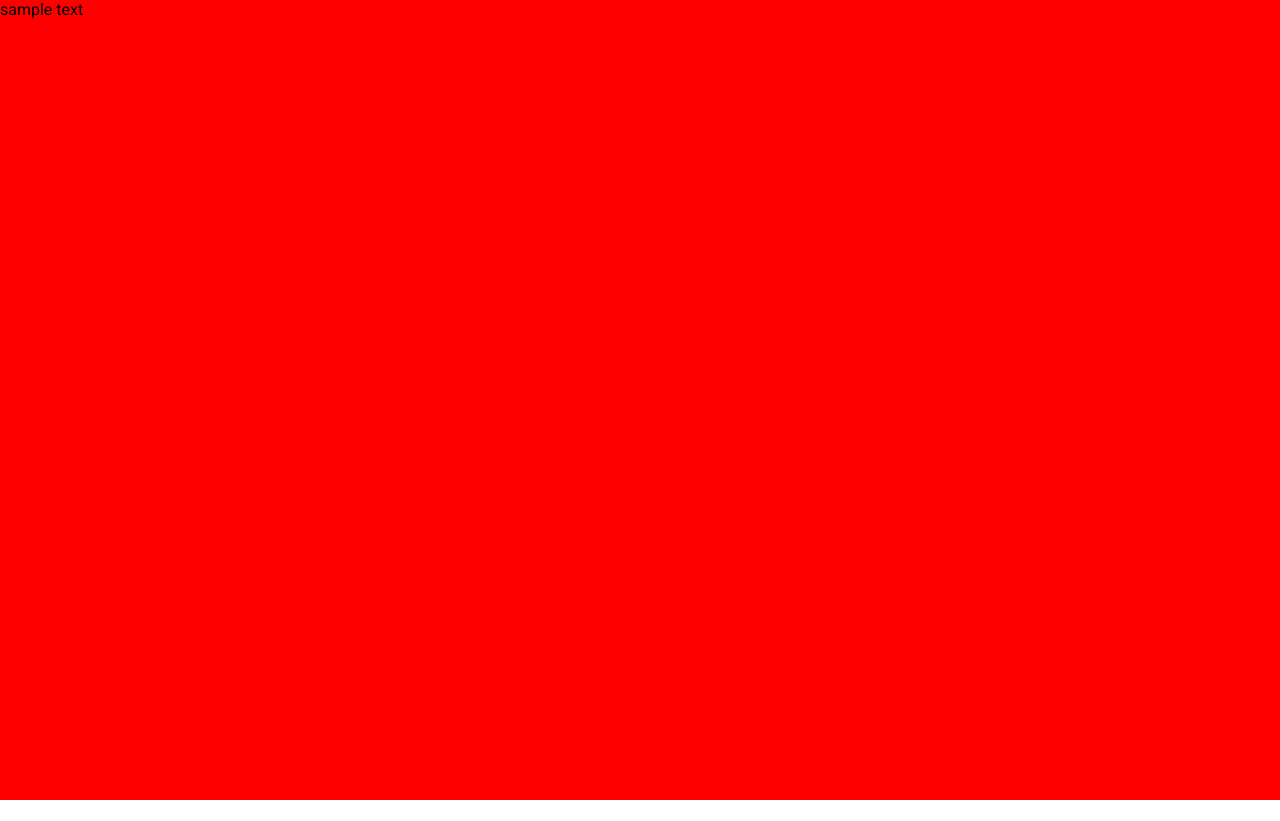
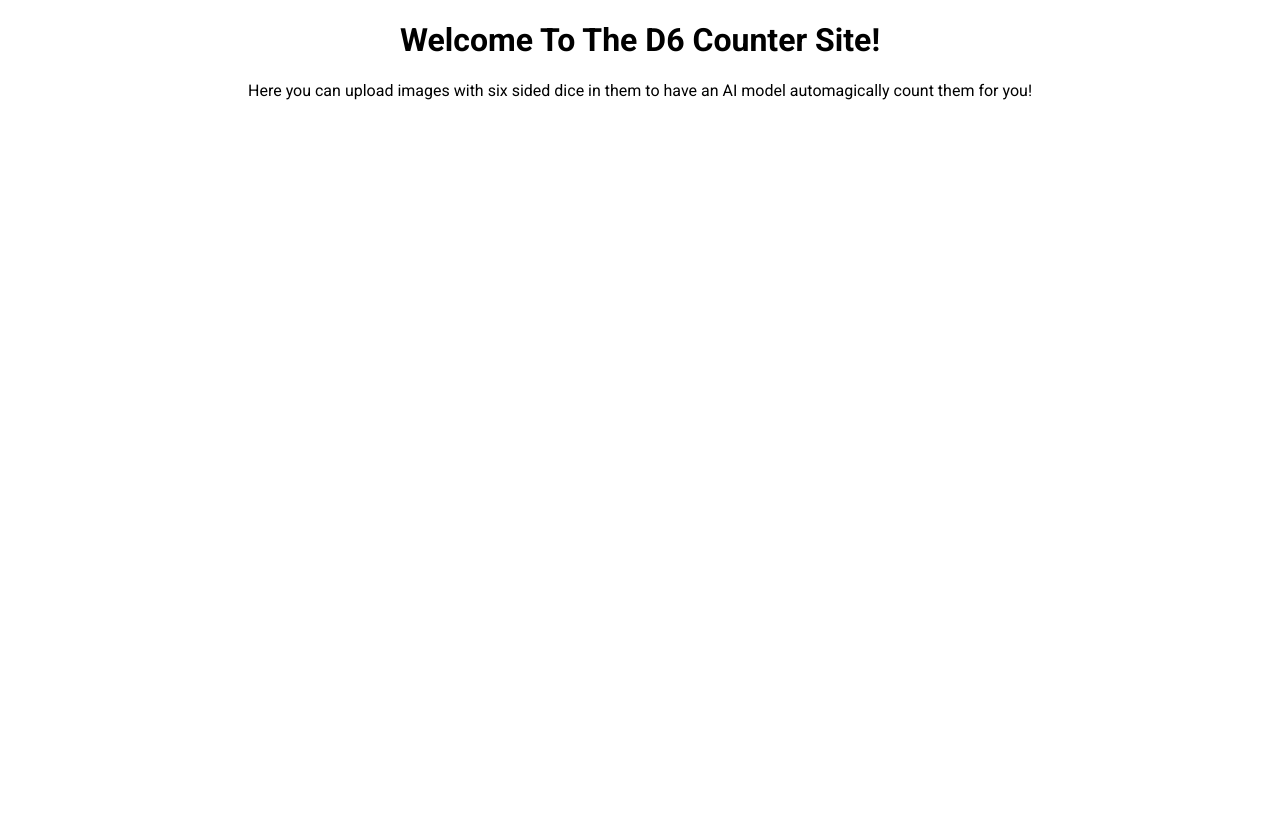
Before and after one commit to ydnamjs/d6-counter-app, a React (Create React App) app: page / in a window 1280 px wide. Before the commit the page ends 800 px from the top, so only its background shows below. Built offline with nearby package versions, Linux system fonts and the light colour scheme.

Commit message:
Added title and description

```diff
--- a/src/App.css
+++ b/src/App.css
@@ -1,5 +1,4 @@
 .app {
-	background-color: red;
 	width: 100%;
 	height: 100%;
 	max-width: 100vw;
--- a/src/App.tsx
+++ b/src/App.tsx
@@ -1,8 +1,14 @@
 import React from "react";
 import "./App.css";
+import ImageUpload from "./pages/image-upload/ImageUpload";
 
 function App() {
-	return <div className="app">sample text</div>;
+	return (
+		<div className="app">
+			<div></div>
+			<ImageUpload />
+		</div>
+	);
 }
 
 export default App;
--- a/src/index.css
+++ b/src/index.css
@@ -1,3 +1,8 @@
+:root {
+	--panel-color: #c5705d;
+	--text-color: #0c0c0c;
+}
+
 body {
 	margin: 0;
 	font-family:
--- /dev/null
+++ b/src/pages/image-upload/ImageUpload.css
@@ -0,0 +1,22 @@
+.image-upload {
+	height: 600px;
+	width: 960px;
+	max-height: 100vh;
+	max-width: 95vw;
+	margin-right: auto;
+	margin-left: auto;
+	/* background-color: blue; */
+}
+
+.image-upload h1 {
+	text-align: center;
+}
+
+.image-upload p {
+	width: 960px;
+	max-width: 95vw;
+	margin-left: auto;
+	margin-right: auto;
+	text-align: center;
+	/* background-color: red; */
+}
--- /dev/null
+++ b/src/pages/image-upload/ImageUpload.tsx
@@ -0,0 +1,16 @@
+import React from "react";
+import "./ImageUpload.css";
+
+function ImageUpload() {
+	return (
+		<div className="image-upload">
+			<h1>Welcome To The D6 Counter Site!</h1>
+			<p>
+				Here you can upload images with six sided dice in them to have an AI model
+				automagically count them for you!
+			</p>
+		</div>
+	);
+}
+
+export default ImageUpload;
```
Also changed, not shown: 1 other file (tests, documents, lock files or other folders).
